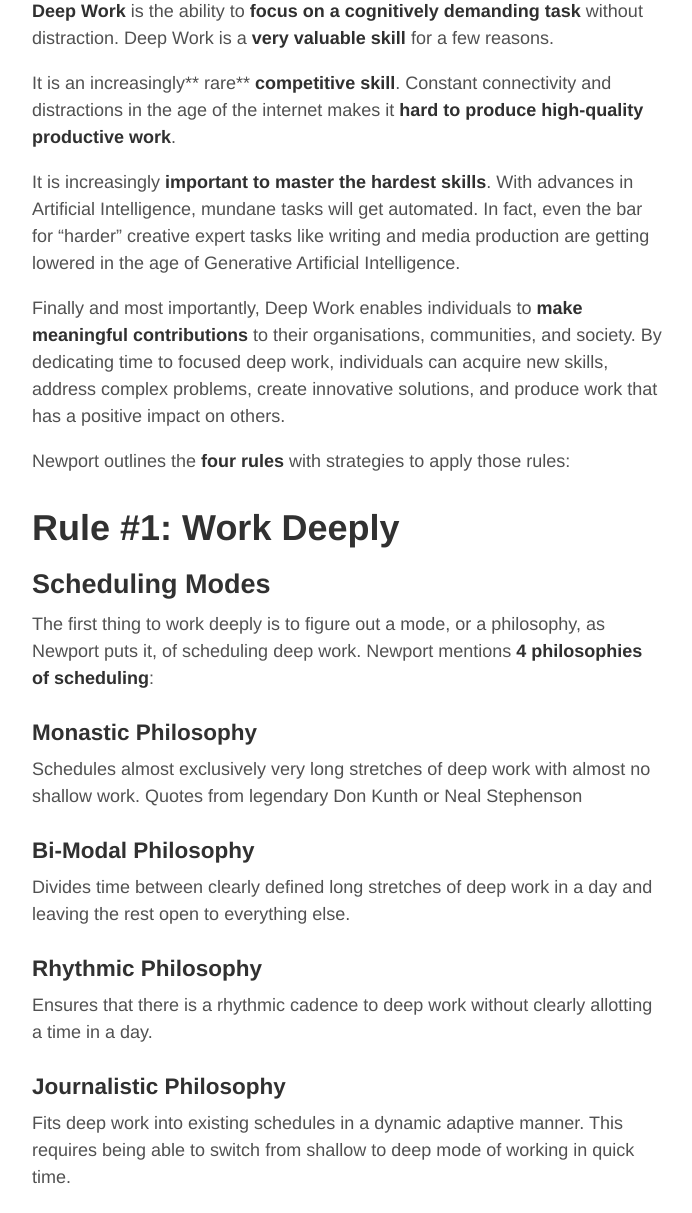
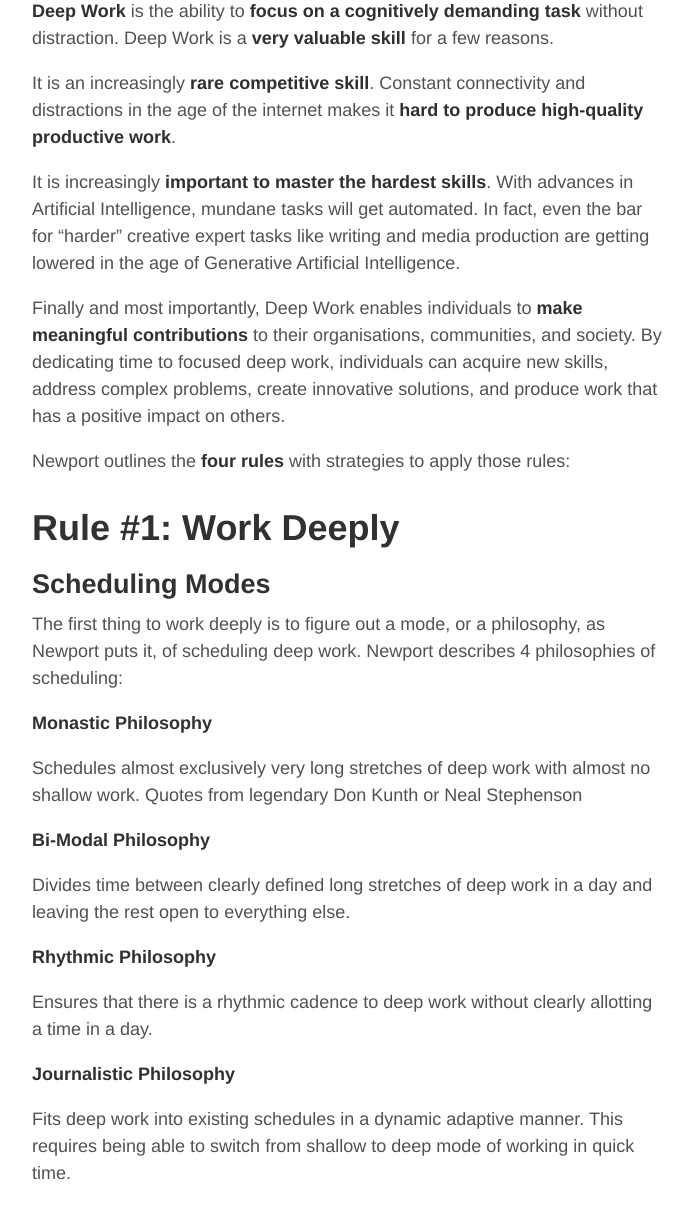
Before and after one commit to jayakumarhg/wsogmm, a Jekyll site: the page built from _posts/2024-03-03-deep-work.md, in a window 1280 px wide and 1400 px high, scrolled down 541 px. Shown: the part 187-1400 px from the top of the window, without its empty margins (293-985 px from the left). Built offline with Jekyll 4.4.1, drawn with Linux system fonts in a browser that asks for light colours.

Commit message:
Update 2024-03-03-deep-work.md

```diff
--- a/_posts/2024-03-03-deep-work.md
+++ b/_posts/2024-03-03-deep-work.md
@@ -14,7 +14,7 @@ date: 2024-03-03
 
 **Deep Work** is the ability to **focus on a cognitively demanding task** without distraction. Deep Work is a **very valuable skill** for a few reasons.
 
-It is an increasingly** rare** **competitive skill**. Constant connectivity and distractions in the age of the internet makes it **hard to produce high-quality productive work**.
+It is an increasingly **rare** **competitive skill**. Constant connectivity and distractions in the age of the internet makes it **hard to produce high-quality productive work**.
 
 It is increasingly **important to master the hardest skills**. With advances in Artificial Intelligence, mundane tasks will get automated. In fact, even the bar for "harder" creative expert tasks like writing and media production are getting lowered in the age of Generative Artificial Intelligence.
 
@@ -26,21 +26,21 @@ Newport outlines the **four rules** with strategies to apply those rules:
 
 ## Scheduling Modes
 
-The first thing to work deeply is to figure out a mode, or a philosophy, as Newport puts it, of scheduling deep work. Newport mentions **4 philosophies of scheduling**:
+The first thing to work deeply is to figure out a mode, or a philosophy, as Newport puts it, of scheduling deep work. Newport describes 4 philosophies of scheduling:
 
-### Monastic Philosophy
+**Monastic Philosophy**
 
 Schedules almost exclusively very long stretches of deep work with almost no shallow work. Quotes from legendary Don Kunth or Neal Stephenson
 
-### Bi-Modal Philosophy
+**Bi-Modal Philosophy**
 
 Divides time between clearly defined long stretches of deep work in a day and leaving the rest open to everything else.
 
-### Rhythmic Philosophy
+**Rhythmic Philosophy**
 
 Ensures that there is a rhythmic cadence to deep work without clearly allotting a time in a day.
 
-### Journalistic Philosophy
+**Journalistic Philosophy**
 
 Fits deep work into existing schedules in a dynamic adaptive manner. This requires being able to switch from shallow to deep mode of working in quick time.
 
```
